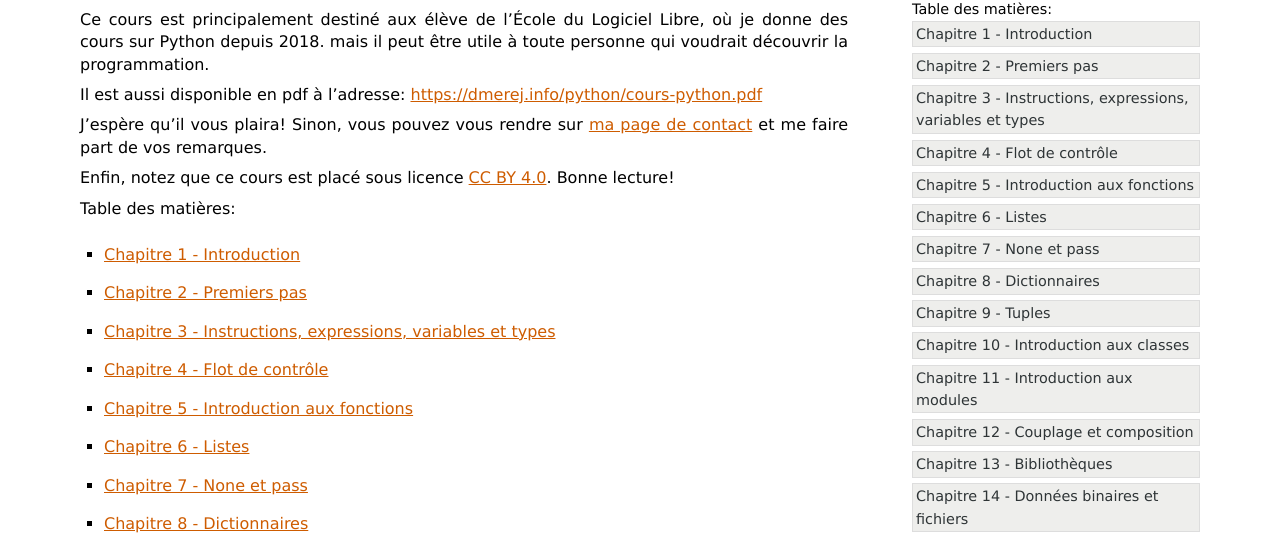
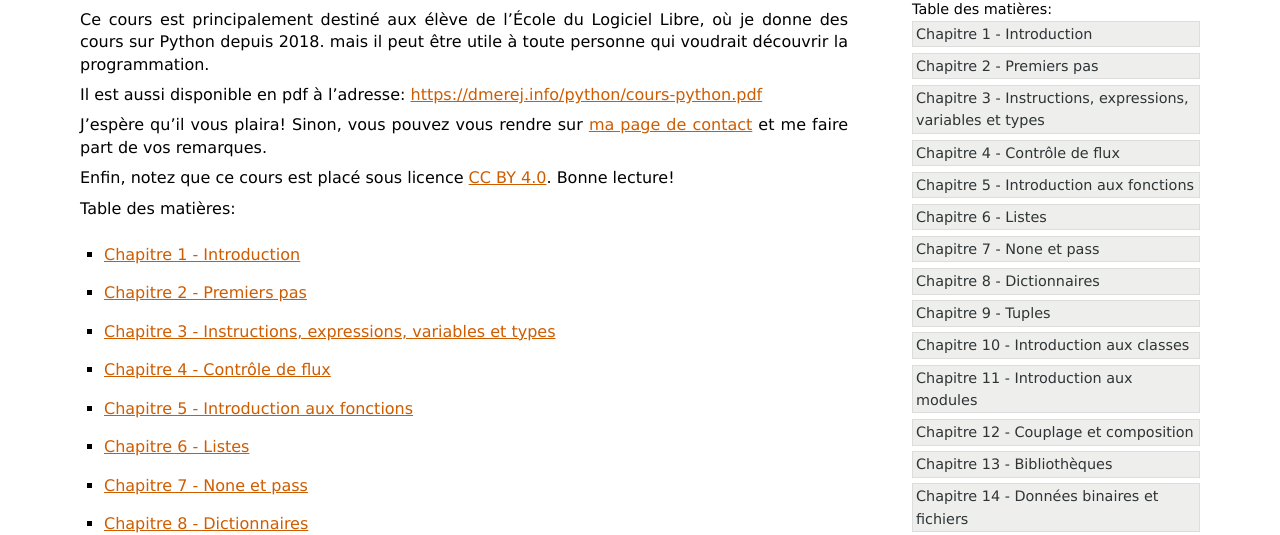
Before and after one commit to gruiick/cours-python, a Sphinx documentation site: the page built from cours/source/index.rst, in a window 1280 px wide. Shown: the part 158-693 px from the top of the page. Built offline with Sphinx 7.4.7, drawn with Linux system fonts in a browser that asks for light colours.

Commit message:
Flot de contrôle -> Contrôle de flux
N'abusons pas des anglicismes ...

```diff
--- a/cours/source/04-flot-de-controle/01-flot-de-contrôle.rst
+++ b/cours/source/04-contrôle-de-flux/01-contrôle-de-flux.rst
@@ -1,5 +1,5 @@
-Flot de contrôle
-================
+Contrôle de flux
+=================
 
 Pour l'instant, toutes les instructions que nous avons
 écrites ont été exécutée une par une et dans l'ordre
@@ -7,8 +7,8 @@ d'apparition dans le code source.
 
 De plus, chaque ligne était constituée d'une unique expression.
 
-Modifier l'ordre d'exécution de ces instructions s'appelle modifier le flot de
-contrôle, et c'est  l'essence de la programmation!
+Modifier l'ordre d'exécution de ces instructions s'appelle le *contrôle de
+flux*, et c'est  l'essence de la programmation!
 
 
 if
--- a/cours/source/index.rst
+++ b/cours/source/index.rst
@@ -22,7 +22,7 @@ Enfin, notez que ce cours est  placé sous licence `CC BY 4.0
    01-introduction/index.rst
    02-premiers-pas/index.rst
    03-variables-et-types/index.rst
-   04-flot-de-controle/index.rst
+   04-contrôle-de-flux/index.rst
    05-fonctions-01/index.rst
    06-listes/index.rst
    07-none-et-pass/index.rst
```
Also changed, not shown: cours/source/04-contrôle-de-flux/index.rst (added, +9 -0 lines), cours/source/04-flot-de-controle/index.rst (deleted, +0 -9 lines), cours/source/04-contrôle-de-flux/02-falsy-truthy.rst (renamed from cours/source/04-flot-de-controle/02-falsy-truthy.rst), cours/source/04-contrôle-de-flux/03-exercice.rst (renamed from cours/source/04-flot-de-controle/03-exercice.rst).
